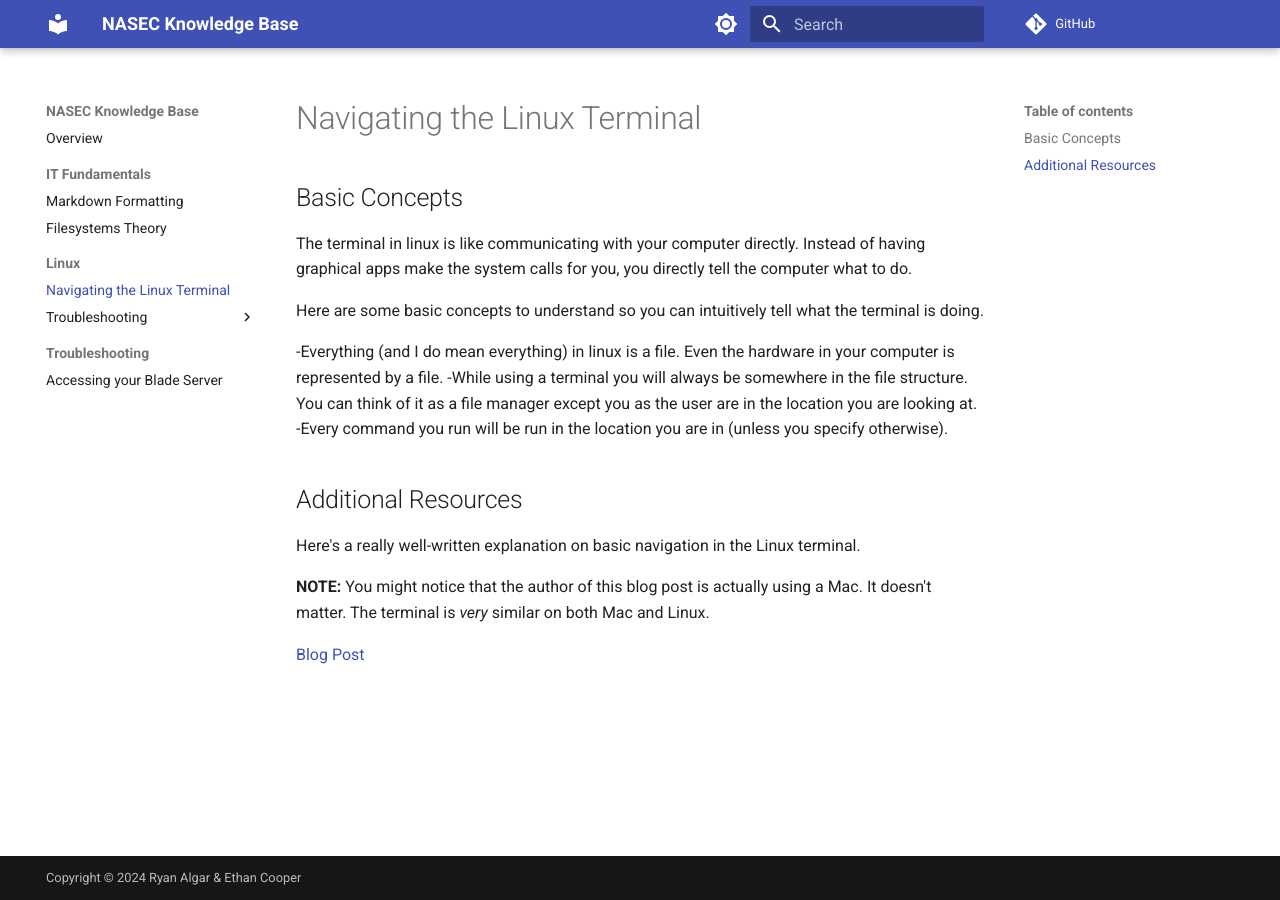
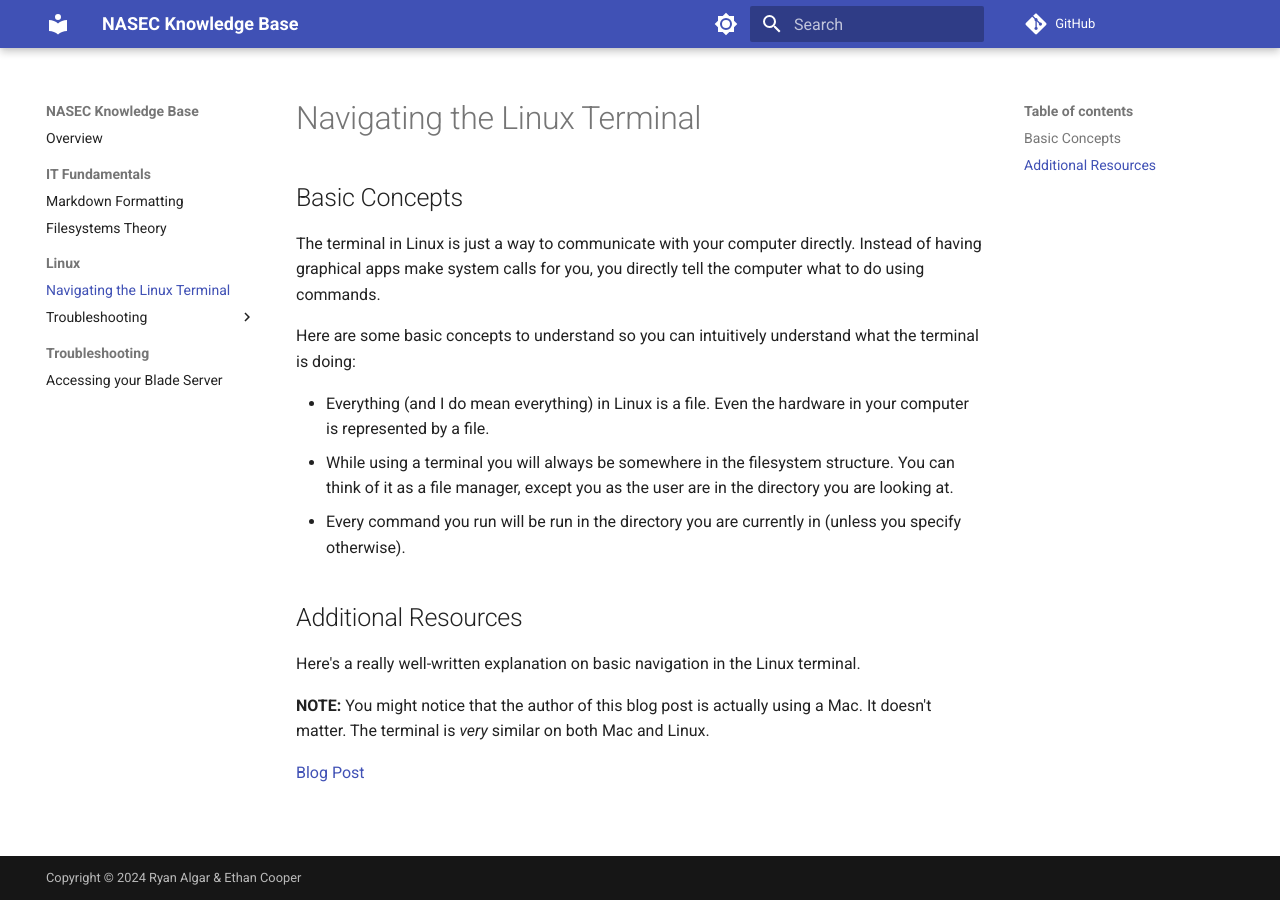
Before and after one commit to ralgar/nasec-docs, an MkDocs documentation site: the page built from content/linux/navigation.md, in a window 1280 px wide. Built offline with MkDocs 1.6.1 and Material for MkDocs 9.7.7, drawn with Linux system fonts in a browser that asks for light colours; comment, search, counter and statistics services are not loaded.

Commit message:
docs(*): fix list formatting (#8)

```diff
--- a/content/linux/navigation.md
+++ b/content/linux/navigation.md
@@ -2,20 +2,20 @@
 
 ## Basic Concepts
 
-The terminal in linux is like communicating with your computer directly.
-Instead of having graphical apps make the system calls for you, you directly
-tell the computer what to do.
+The terminal in Linux is just a way to communicate with your computer
+ directly. Instead of having graphical apps make system calls for you,
+ you directly tell the computer what to do using commands.
 
 Here are some basic concepts to understand so you can intuitively
-tell what the terminal is doing.
+ understand what the terminal is doing:
 
--Everything (and I do mean everything) in linux is a file.
- Even the hardware in your computer is represented by a file.
--While using a terminal you will always be somewhere in the
- file structure. You can think of it as a file manager except
- you as the user are in the location you are looking at.
--Every command you run will be run in the location you are
- in (unless you specify otherwise).
+- Everything (and I do mean everything) in Linux is a file.
+  Even the hardware in your computer is represented by a file.
+- While using a terminal you will always be somewhere in the
+  filesystem structure. You can think of it as a file manager, except
+  you as the user are in the directory you are looking at.
+- Every command you run will be run in the directory you are
+  currently in (unless you specify otherwise).
 
 ## Additional Resources
 
```
Also changed, not shown: README.md (added, +34 -0 lines).
